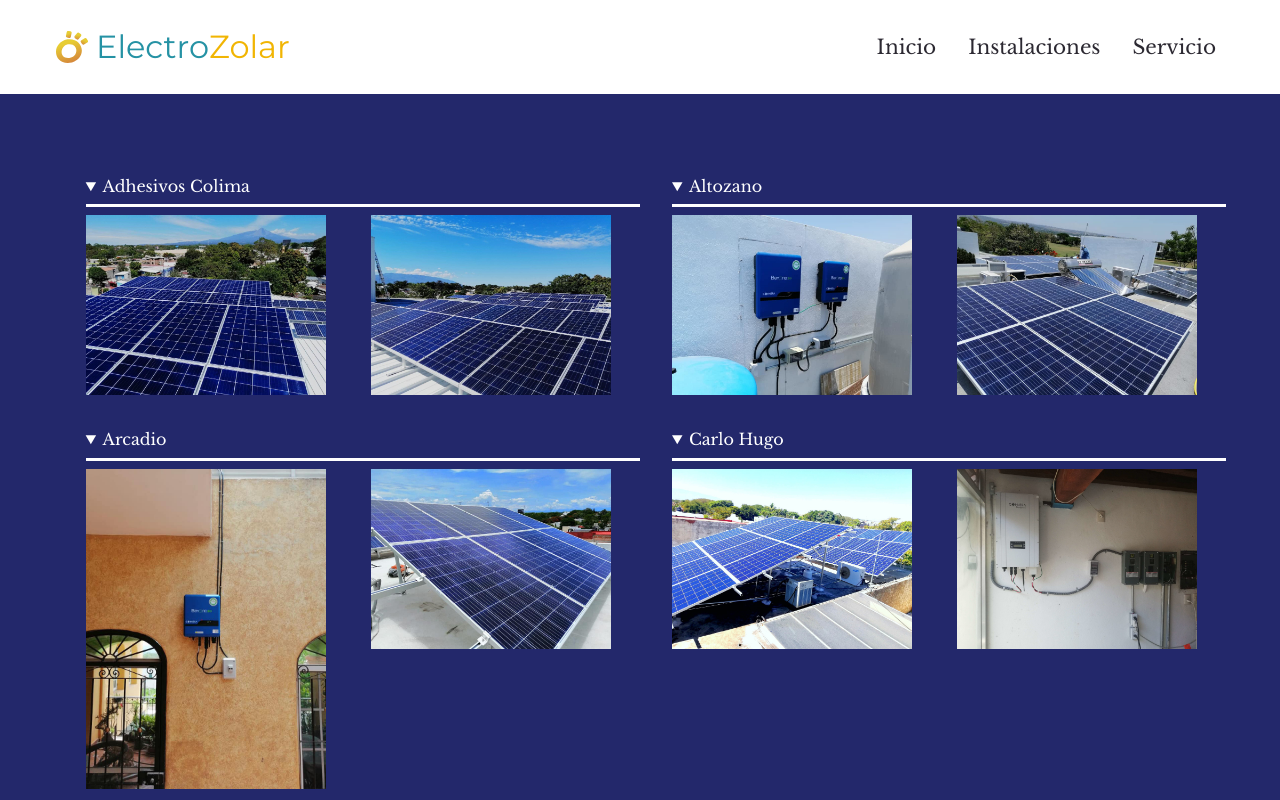
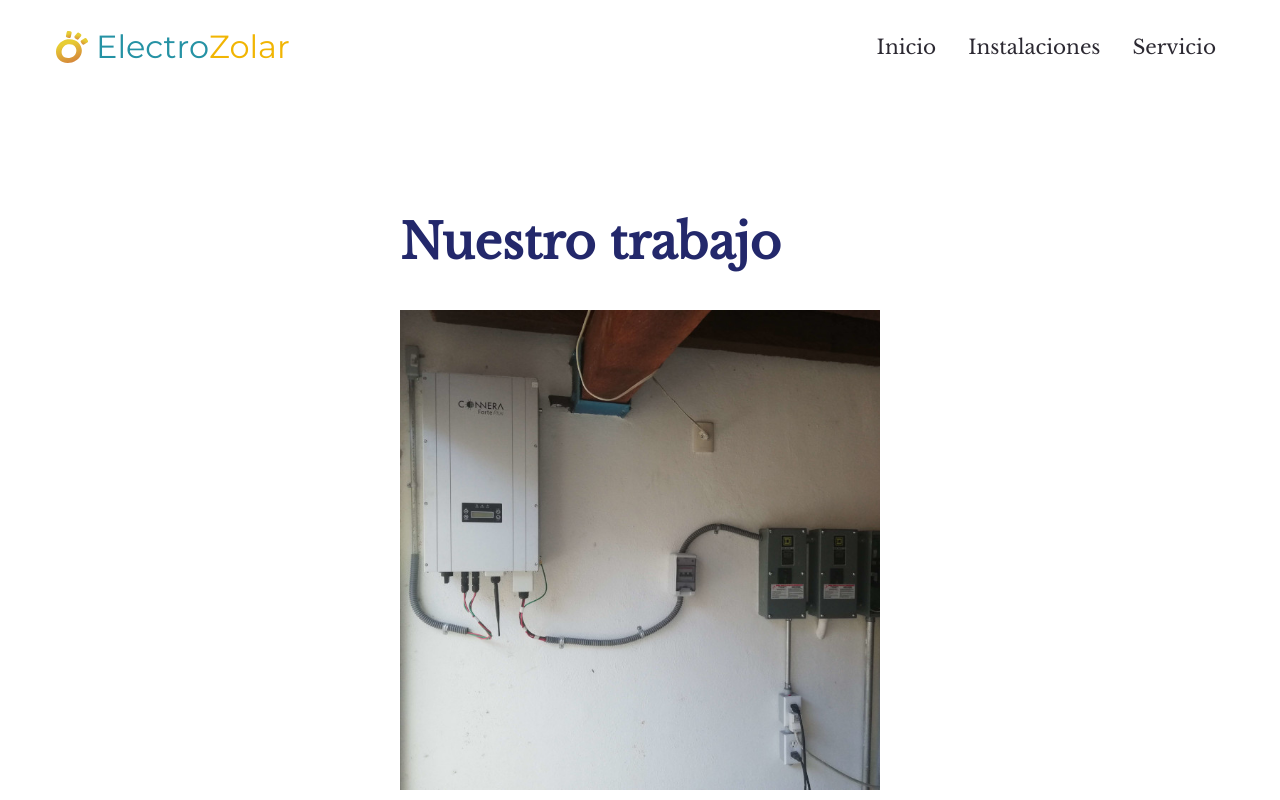
Before and after one commit to ulises214/electro-zolar, a React (Create React App) app: page /instalaciones in a window 1280 px wide. Shown: the top 800 px of the page. Built offline with nearby package versions, Linux system fonts and the light colour scheme.

Commit message:
Carousel & fix collapse

```diff
--- /dev/null
+++ b/src/assets/scss/pages/Installations/carousel.scss
@@ -0,0 +1,56 @@
+.carousel {
+  width: 100%;
+  overflow-x: hidden;
+  max-width: 30em;
+  &__container {
+    animation: slider 20s infinite;
+    display: flex;
+    width: 100%;
+    &__img {
+      flex-shrink: 0;
+      background-size: cover;
+      background-position: center;
+      width: 100%;
+      height: 15rem;
+    }
+  }
+  @media (min-width: $mediaMobileL) {
+    &__container__img {
+      height: 20rem;
+    }
+  }
+  @media (min-width: $mediaTablet) {
+    &__container__img {
+      height: 30rem;
+    }
+  }
+}
+@keyframes slider {
+  0% {
+    transform: translateX(0);
+  }
+  20% {
+    transform: translateX(0);
+  }
+  25% {
+    transform: translateX(-100%);
+  }
+  45% {
+    transform: translateX(-100%);
+  }
+  50% {
+    transform: translateX(-200%);
+  }
+  70% {
+    transform: translateX(-200%);
+  }
+  75% {
+    transform: translateX(-300%);
+  }
+  95% {
+    transform: translateX(-300%);
+  }
+  100% {
+    transform: translateX(0);
+  }
+}
--- a/src/assets/scss/pages/Installations/collapse.scss
+++ b/src/assets/scss/pages/Installations/collapse.scss
@@ -13,7 +13,7 @@
     }
 
     &__images {
-      @include grid(start, start, repeat(2, 50%));
+      @include grid(start, start, auto);
       gap: 0.5rem;
       &__img {
         width: 15rem;
@@ -22,5 +22,8 @@
   }
   @media (min-width: $mediaLaptopM) {
     @include grid(space-around, start, repeat(2, 50%));
+    &__item__images {
+      @include grid(space-around, start, repeat(2, 50%));
+    }
   }
 }
--- a/src/assets/scss/pages/Installations/index.scss
+++ b/src/assets/scss/pages/Installations/index.scss
@@ -1 +1,2 @@
 @import './collapse.scss';
+@import './carousel.scss';
--- /dev/null
+++ b/src/pages/Installations/Carousel.tsx
@@ -0,0 +1,26 @@
+import installations from '../../assets/img/installations/installations';
+import { Section } from '../../components/Section';
+import { getRandomElements } from '../../utils/array';
+
+const Carousel = () => {
+  const instalationsExmaple = getRandomElements(installations, 6);
+  return (
+    <Section color='white' className='carousel'>
+      <h1>Nuestro trabajo</h1>
+      <div className='carousel__container'>
+        {instalationsExmaple.map((i) => (
+          <div
+            key={i.name}
+            className='carousel__container__img'
+            style={{
+              backgroundImage: `url(${getRandomElements(i.images, 1)[0]}`,
+            }}
+            // alt={i.name}
+          ></div>
+        ))}
+      </div>
+    </Section>
+  );
+};
+
+export default Carousel;
--- a/src/pages/Installations/index.tsx
+++ b/src/pages/Installations/index.tsx
@@ -1,8 +1,10 @@
+import Carousel from './Carousel';
 import Collapse from './Collapse';
 
 export const InstallationsPage = () => {
   return (
     <>
+      <Carousel />
       <Collapse />
     </>
   );
--- /dev/null
+++ b/src/utils/array.ts
@@ -0,0 +1,5 @@
+const getRandomElements = <T>(arr: T[], count: number): T[] => {
+  const shuffled = arr.sort(() => 0.5 - Math.random());
+  return shuffled.slice(0, count);
+};
+export { getRandomElements };
```
